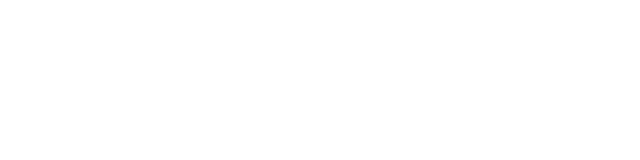
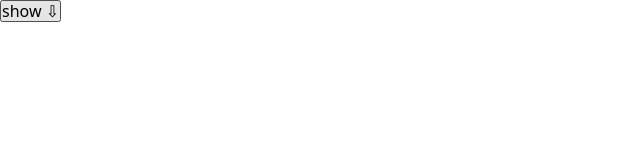
Before and after one commit to Dizardmk/goit-react, a React (Create React App) app: page / in a window 1280 px wide. Shown: the top 160 px of the page, without its empty margins (0-640 px from the left). Built offline with nearby package versions, Linux system fonts and the light colour scheme.

Commit message:
adds test branch

```diff
--- a/src/App.jsx
+++ b/src/App.jsx
@@ -1,5 +1,9 @@
-// import TempComponent from './components/Temp/TempComponent';
+import Dropdown from './components/Temp/Dropdown';
 
-const App = () => <></>;
+const App = () => (
+  <>
+    <Dropdown />
+  </>
+);
 
 export default App;
--- /dev/null
+++ b/src/components/Temp/Dropdown.jsx
@@ -0,0 +1,25 @@
+import React, { Component } from 'react';
+
+class TempClassComponent extends Component {
+  state = {
+    visible: false,
+  };
+
+  toggle = () => {
+    this.setState(prevState => ({ visible: !prevState.visible }));
+  };
+
+  render() {
+    const { visible } = this.state;
+    return (
+      <div className="Dropdown">
+        <button type="button" onClick={this.toggle}>
+          {visible ? 'hide ⇧' : 'show ⇩'}
+        </button>
+        {visible && <div className="Dropdown__menu">dropdown menu</div>}
+      </div>
+    );
+  }
+}
+
+export default TempClassComponent;
```
Also changed, not shown: src/components/Temp/TempClassComponent.jsx (deleted, +0 -50 lines).
